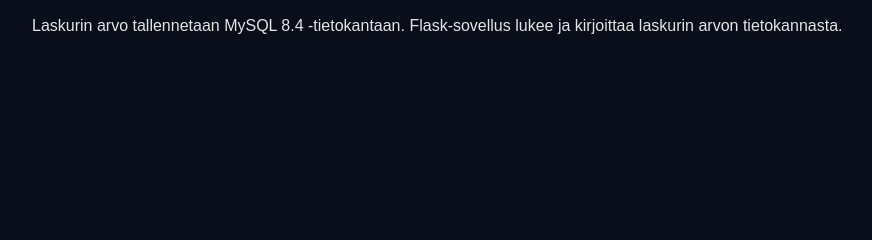
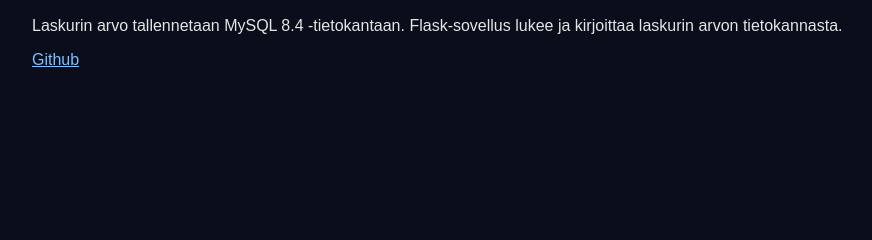
Before and after one commit to Visa-testhub/school-site, a Flask app: template viikko2/templates/index.html in a window 1280 px wide. Shown: the part 223-463 px from the top of the page, without its empty margins (8-880 px from the left). Run offline with Flask 3, Linux system fonts and the light colour scheme; the template is opened without the code that fills it, so the values that code supplies are empty.

Commit message:
Added github link and made it open the link in new tab

```diff
--- a/viikko2/templates/index.html
+++ b/viikko2/templates/index.html
@@ -16,6 +16,12 @@
         Laskurin arvo tallennetaan MySQL 8.4 -tietokantaan.
         Flask-sovellus lukee ja kirjoittaa laskurin arvon tietokannasta.
     </p>
-
+    <p>
+        <a href="https://github.com/Visa-testhub/school-site/tree/main"
+           target="_blank"
+           rel="noopener noreferrer">
+            Github
+        </a>
+    </p>
 </body>
 </html>
```
